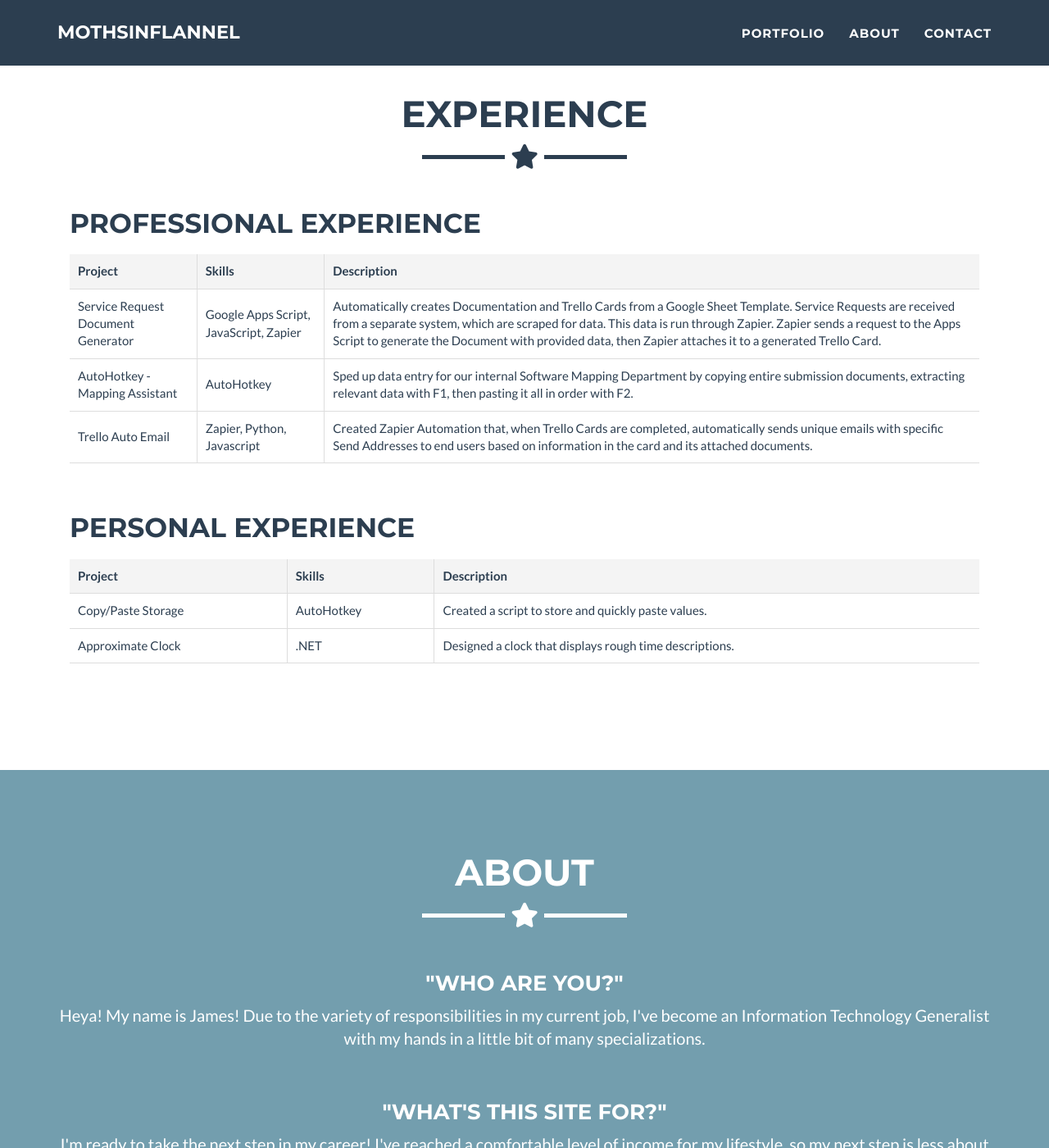
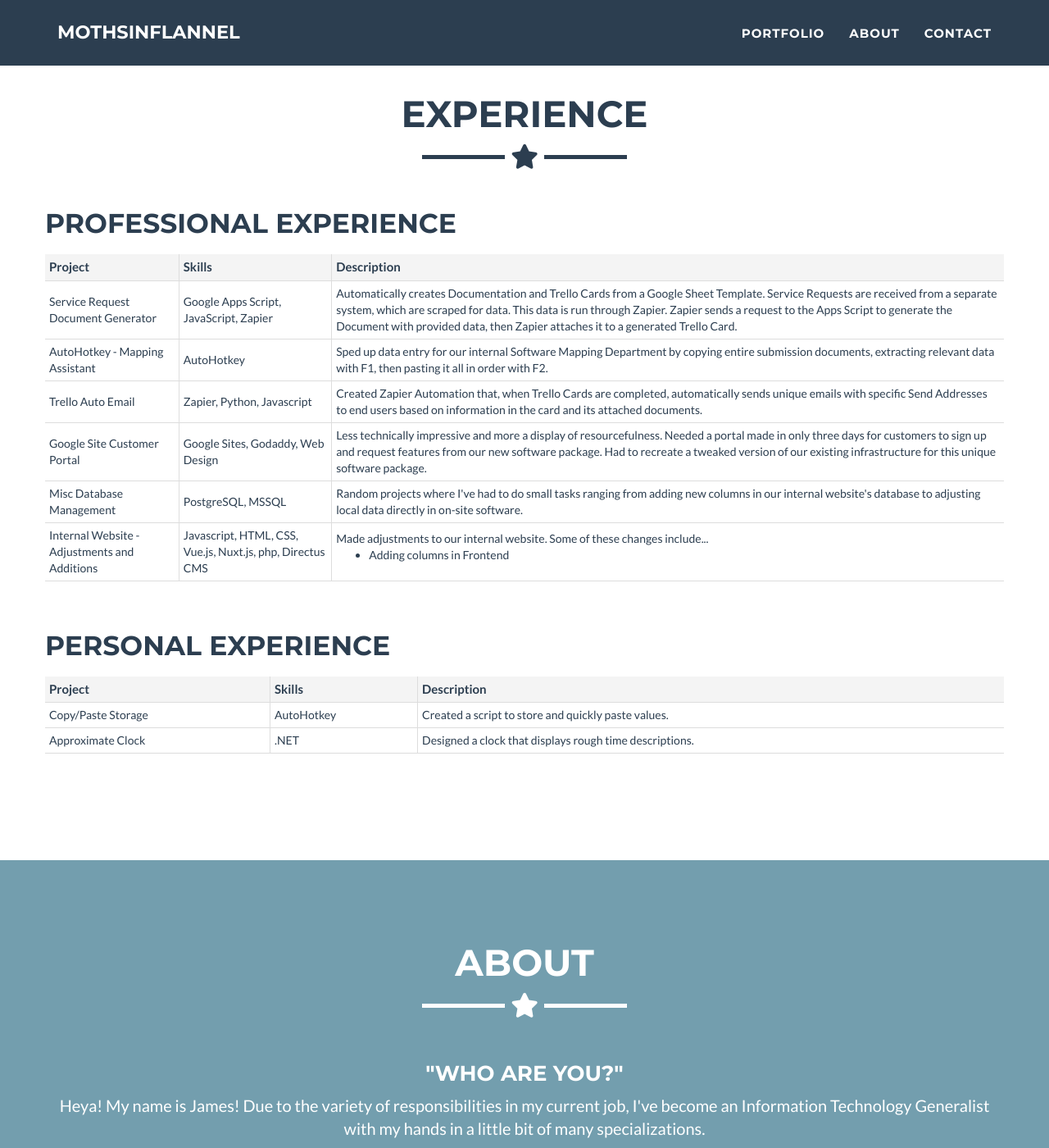
Before and after one commit to MothsinFlannel/mothsinflannel.github.io, a Jekyll site: the page built from _posts/2014-07-18-project-1.markdown, in a window 1280 px wide and 1400 px high, scrolled down 793 px. Shown: the whole window at 82% size. Built offline with Jekyll 4.4.1, drawn with Linux system fonts in a browser that asks for light colours.

Commit message:
Changes go crazy

```diff
--- a/_includes/work_history.html
+++ b/_includes/work_history.html
@@ -32,6 +32,25 @@
             <td>Zapier, Python, Javascript</td>
             <td>Created Zapier Automation that, when Trello Cards are completed, automatically sends unique emails with specific Send Addresses to end users based on information in the card and its attached documents.</td>
           </tr>
+          <tr>
+            <td>Google Site Customer Portal</td>
+            <td>Google Sites, Godaddy, Web Design</td>
+            <td>Less technically impressive and more a display of resourcefulness. Needed a portal made in only three days for customers to sign up and request features from our new software package. Had to recreate a tweaked version of our existing infrastructure for this unique software package.</td>
+          </tr>
+          <tr>
+            <td>Misc Database Management</td>
+            <td>PostgreSQL, MSSQL</td>
+            <td>Random projects where I've had to do small tasks ranging from adding new columns in our internal website's database to adjusting local data directly in on-site software.</td>
+          </tr>
+          <tr>
+            <td>Internal Website - Adjustments and Additions</td>
+            <td>Javascript, HTML, CSS, Vue.js, Nuxt.js, php, Directus CMS</td>
+            <td>Made adjustments to our internal website. Some of these changes include...
+              <ul>
+                <li>Adding columns in Frontend </li>
+              </ul>
+            </td>
+          </tr>
         </table>
       </div>
 
```
Also changed, not shown: _includes/css/main.css (+7 -2 lines).
